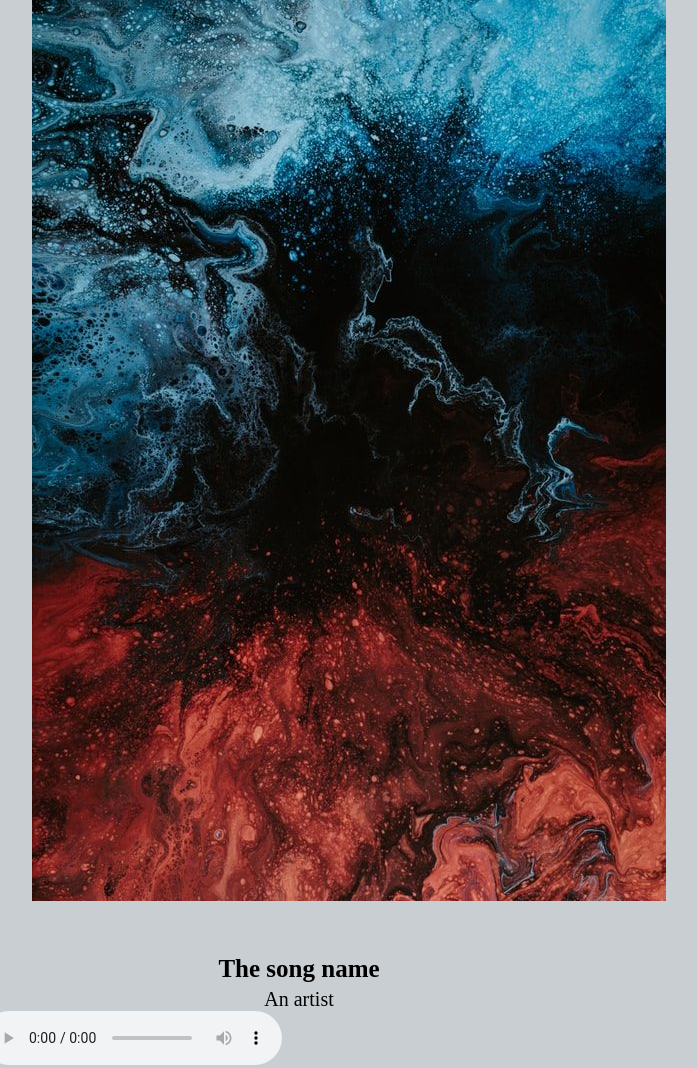
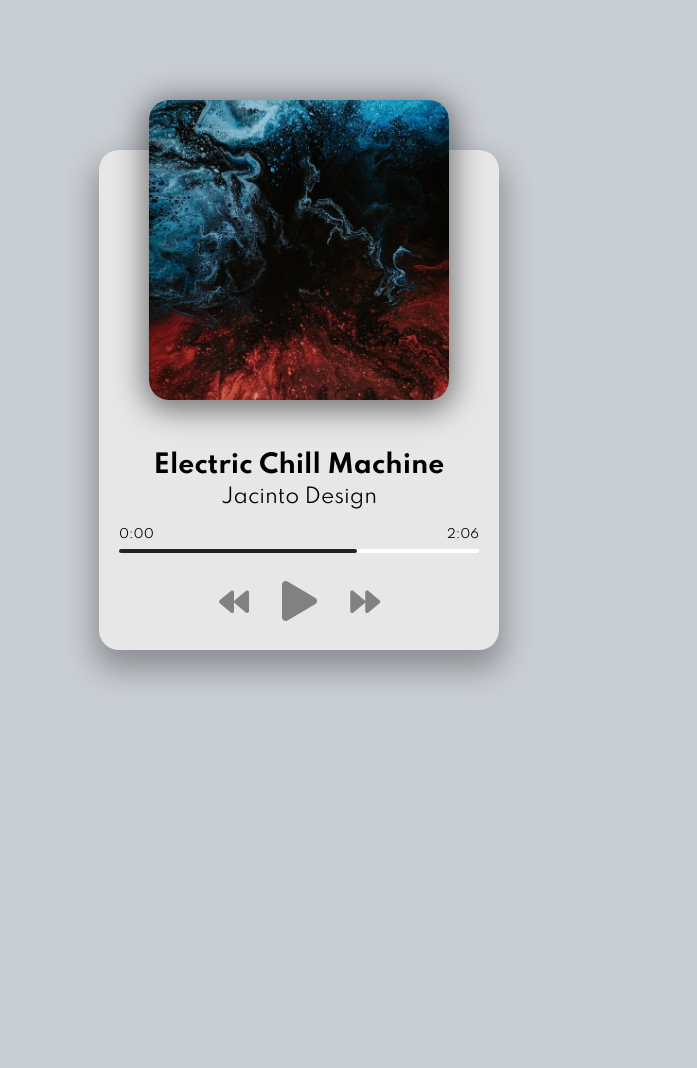
Before and after one commit to 42KIM/toy-projects, a plain HTML site: page javascript/Music-Player/index.html in a window 1280 px wide. Shown: the whole page, without its empty margins (341-1038 px from the left). After the commit the page ends 800 px from the top, so only its background shows below. Drawn offline with Linux system fonts and the light colour scheme.

Commit message:
Add script.js with play song functions

```diff
--- a/javascript/Music-Player/index.html
+++ b/javascript/Music-Player/index.html
@@ -14,9 +14,23 @@
         <div class="img-container">
             <img src="img/jacinto-1.jpg" alt="Album Art">
         </div>
-        <h2 id="title">The song name</h2>
-        <h3 id="artist">An artist</h3>
-        <audio src="music/jacinto-1.mp3" controls></audio>
+        <h2 id="title">A Song Title</h2>
+        <h3 id="artist">An Artist Name</h3>
+        <audio src="music/jacinto-1.mp3"></audio>
+        <!-- Progress -->
+        <div class="progress-container" id="progress-container">
+            <div class="progress" id="progress"></div>
+            <div class="duration-wrapper">
+                <span id="current-time">0:00</span>
+                <span id="duration">2:06</span>
+            </div>
+        </div>
+        <!-- Controls -->
+        <div class="player-controls">
+            <i class="fas fa-backward" id="prev" title="Previous"></i>
+            <i class="fas fa-play main-button" id="play" title="Play"></i>
+            <i class="fas fa-forward" id="next" title="Next"></i>
+        </div>
     </div>
     <!-- Script -->
     <script src="script.js"></script>
--- a/javascript/Music-Player/script.js
+++ b/javascript/Music-Player/script.js
@@ -0,0 +1,93 @@
+const image = document.querySelector('img');
+const title = document.getElementById('title');
+const artist = document.getElementById('artist');
+const music = document.querySelector('audio');
+const prevBtn = document.getElementById('prev');
+const playBtn = document.getElementById('play');
+const nextBtn = document.getElementById('next');
+
+// Music
+const songs = [
+    {
+        // file name
+        name: 'jacinto-1',
+        // display name
+        displyName: 'Electric Chill Machine',
+        artist: 'Jacinto Design',
+    },
+    {
+        name: 'jacinto-2',
+        displyName: 'Seven Nation Army(Remix)',
+        artist: 'Jacinto Design',
+    },
+    {
+        name: 'jacinto-3',
+        displyName: 'Goodnight, Disco Queen',
+        artist: 'Jacinto Design',
+    },
+    {
+        name: 'metric-1',
+        displyName: 'Front Row(Remix)',
+        artist: 'Metric/Jacinto Design',
+    }
+];
+
+// Check if Playing
+let isPlaying = false;
+
+// Play
+function playSong() {
+    isPlaying = true;
+    playBtn.classList.replace('fa-play', 'fa-pause');
+    playBtn.setAttribute('title', 'Pause');
+    music.play();
+}
+
+// Pause
+function pauseSong() {
+    isPlaying = false;
+    playBtn.classList.replace('fa-pause', 'fa-play');
+    playBtn.setAttribute('title', 'Play');
+    music.pause();
+}
+
+// Play or Pause Event Listener
+playBtn.addEventListener('click', () => isPlaying ? pauseSong() : playSong());
+
+// Update DOM
+function loadSong(song) {
+    title.textContent = song.displyName;
+    artist.textContent = song.artist;
+    music.src = `music/${song.name}.mp3`;
+    image.src = `img/${song.name}.jpg`;
+}
+
+// Current Song
+let songIndex = 0;
+
+// Prev Song
+function prevSong() {
+    songIndex--;
+    if (songIndex < 0) {
+        songIndex = songs.length - 1;
+    }
+    loadSong(songs[songIndex]);
+    playSong();
+}
+
+// Next Song
+function nextSong() {
+    songIndex++;
+    if (songIndex > songs.length - 1) {
+        songIndex = 0;
+    }
+    loadSong(songs[songIndex]);
+    playSong();
+}
+
+// On Load - Select First Song
+loadSong(songs[songIndex]);
+
+// Event Listeners
+prevBtn.addEventListener('click', prevSong);
+nextBtn.addEventListener('click', nextSong);
--- a/javascript/Music-Player/style.css
+++ b/javascript/Music-Player/style.css
@@ -1,4 +1,6 @@
 /* Images created by: https://unsplash.com/@pawel_czerwinski */
+
+@import url('https://fonts.googleapis.com/css2?family=Spartan:wght@400;700&display=swap');
 
 html {
   box-sizing: border-box;
@@ -11,19 +13,33 @@ body {
   display: flex;
   justify-content: center;
   align-items: center;
-
+  font-family: Spartan, sans-serif;
   font-size: 12px;
 }
 
-
+.player-container {
+  height: 500px;
+  width: 400px;
+  background-color: #e7e7e7;
+  border-radius: 20px;
+  box-shadow: 0 15px 30px 5px rgba(0, 0, 0, 0.3);
+}
 
 .img-container {
-
+  height: 300px;
+  width: 300px;
   position: relative;
   top: -50px;
   left: 50px;
 }
 
+.img-container img{
+  height: 100%;
+  width: 100%;
+  object-fit: cover;
+  border-radius: 20px;
+  box-shadow: 0 5px 30px 5px rgba(0, 0, 0, 0.5);
+}
 
 h2 {
   font-size: 25px;
@@ -76,10 +92,13 @@ h3 {
   font-size: 30px;
   color: rgb(129, 129, 129);
   margin-right: 30px;
-
+  cursor: pointer;
+  user-select: none;
 }
 
-
+.fas:hover {
+  filter: brightness(80%);
+}
 
 .main-button {
   font-size: 40px;
@@ -90,6 +109,9 @@ h3 {
 /* Media Query: iPhone (Vertical) */
 @media screen and (max-width: 376px) {
 
+  .player-container {
+    width: 95vw;
+  }
 
   .img-container {
     left: 29px;
```
